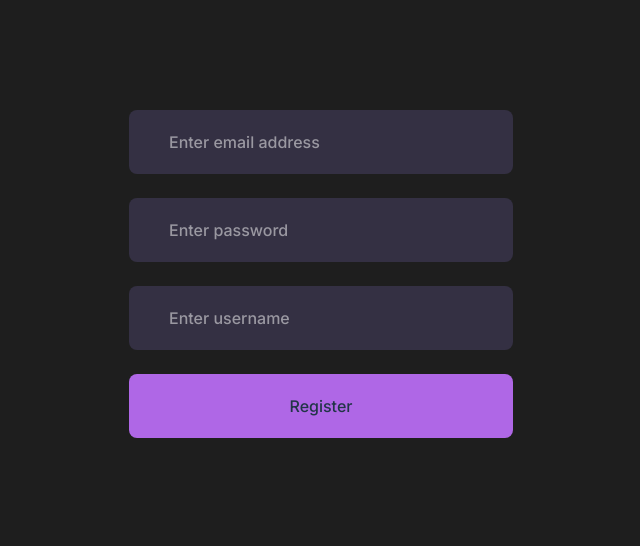
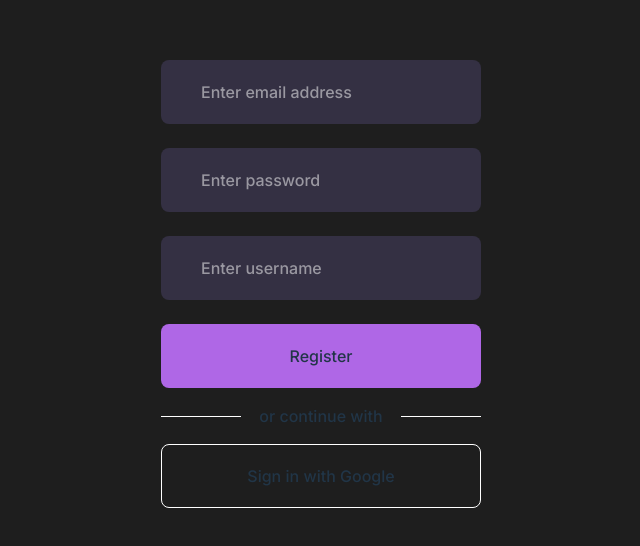
Before and after one commit to matthewdinata/tweedle-app, a React (Vite) app: page / in a window 1280 px wide. Shown: the part 116-662 px from the top of the page, without its empty margins (319-959 px from the left). Built offline with nearby package versions, Linux system fonts and the light colour scheme.

Commit message:
[Register] Update form: Continue with Google

```diff
--- a/src/components/register/Register.css
+++ b/src/components/register/Register.css
@@ -1,7 +1,11 @@
 .register > input {
-   @apply block bg-violet bg-opacity-20 w-96 h-16 placeholder-white placeholder-opacity-50 mb-6 pl-10 font-medium rounded-lg;
+   @apply block bg-violet bg-opacity-20 w-80 h-16 placeholder-white placeholder-opacity-50 mb-6 pl-10 font-medium rounded-lg;
 }
 
 .register__button {
-   @apply block bg-purple w-96 h-16 mb-5 font-medium rounded-lg;
+   @apply block bg-purple w-full h-16 mb-4 font-medium rounded-lg;
 }
+
+.register__button-continue {
+   @apply bg-black-200 border-white w-full h-16;
+}
--- a/src/components/register/Register.jsx
+++ b/src/components/register/Register.jsx
@@ -13,6 +13,12 @@ export default function Register() {
       <input type="password" placeholder="Enter password" />
       <input type="text" placeholder="Enter username" /> {/* yup validation */}
       <button className="register__button">Register</button>
+      <div className="register__text-continue font-medium flex justify-between items-center mb-4">
+        <div className="continue-google__line h-px bg-white w-20"></div>
+        or continue with
+        <div className="continue-google__line h-px bg-white w-20"></div>
+      </div>
+      <button className="register__button-continue">Sign in with Google</button>
     </form>
   )
 }
```
